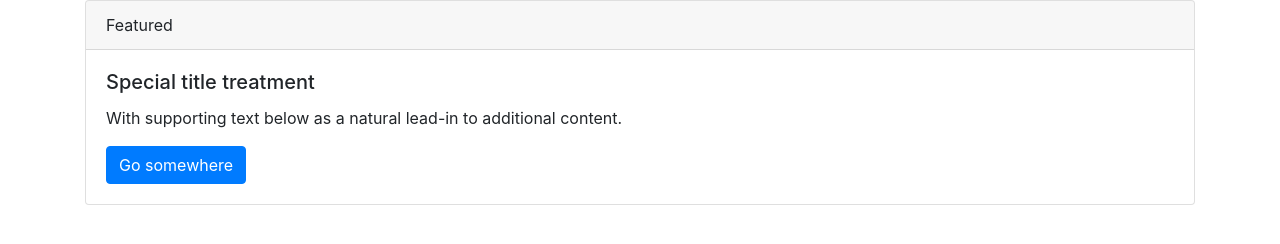
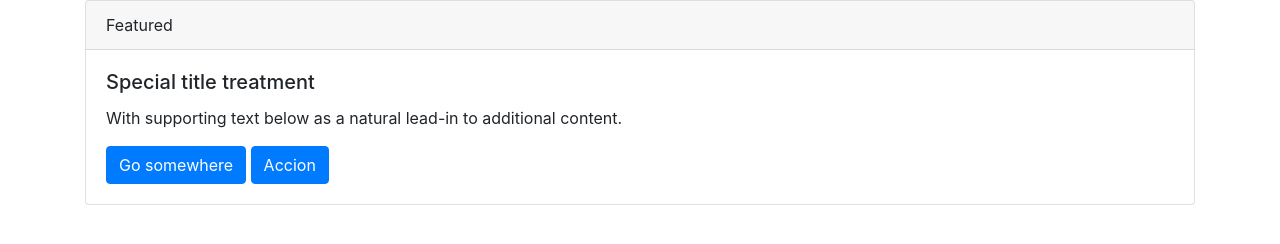
Before and after one commit to mauricioccasani/demo_git, a plain HTML site: page index.html in a window 1280 px wide. Drawn offline with nearby package versions, Linux system fonts and the light colour scheme.

Commit message:
commit button

```diff
--- a/index.html
+++ b/index.html
@@ -14,7 +14,9 @@
     <h5 class="card-title">Special title treatment</h5>
     <p class="card-text">With supporting text below as a natural lead-in to additional content.</p>
     <a href="#" class="btn btn-primary">Go somewhere</a>
+    <button class="btn btn-primary">Accion</button>
   </div>
+
 </div>
 </div>
 <script src="https://code.jquery.com/jquery-3.5.1.slim.min.js" integrity="sha384-DfXdz2htPH0lsSSs5nCTpuj/zy4C+OGpamoFVy38MVBnE+IbbVYUew+OrCXaRkfj" crossorigin="anonymous"></script>
```
